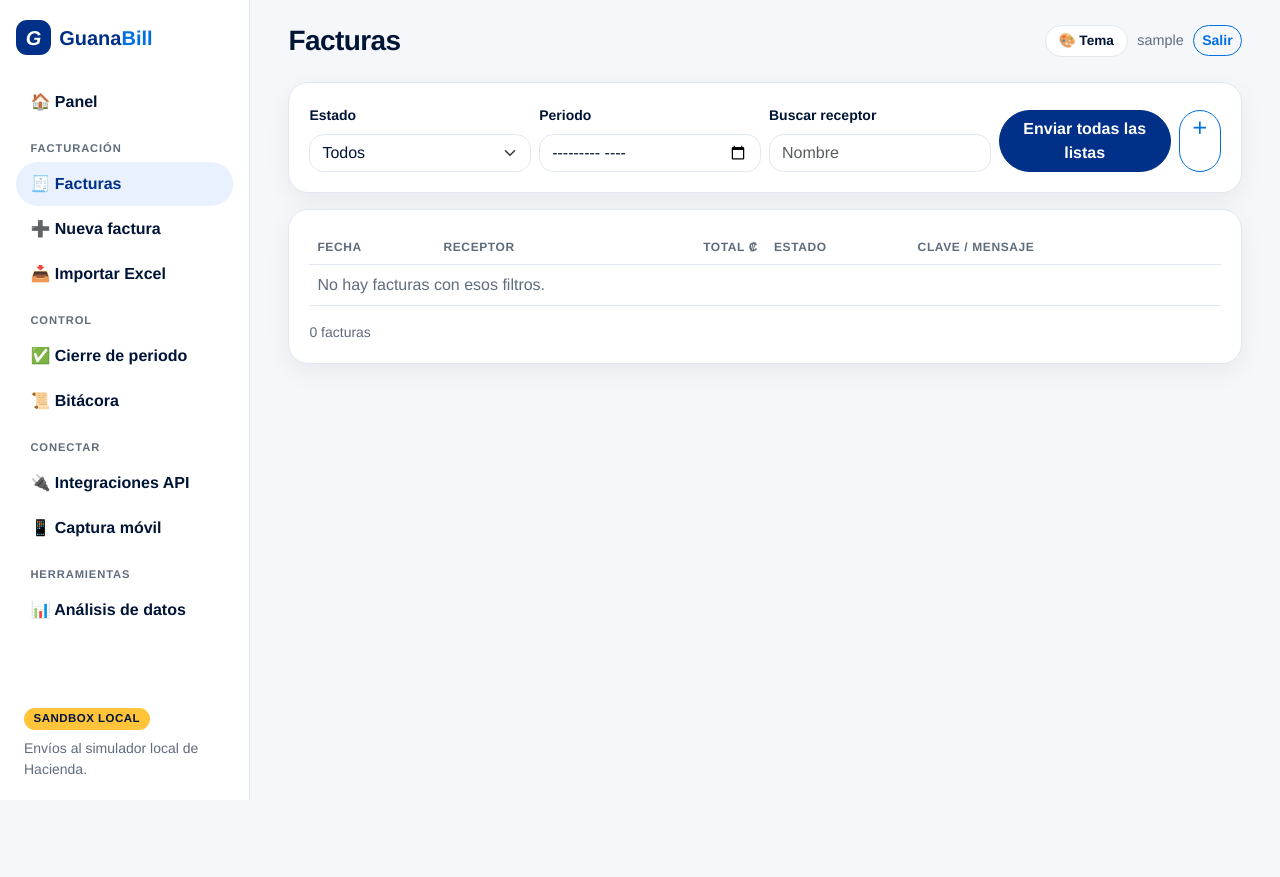
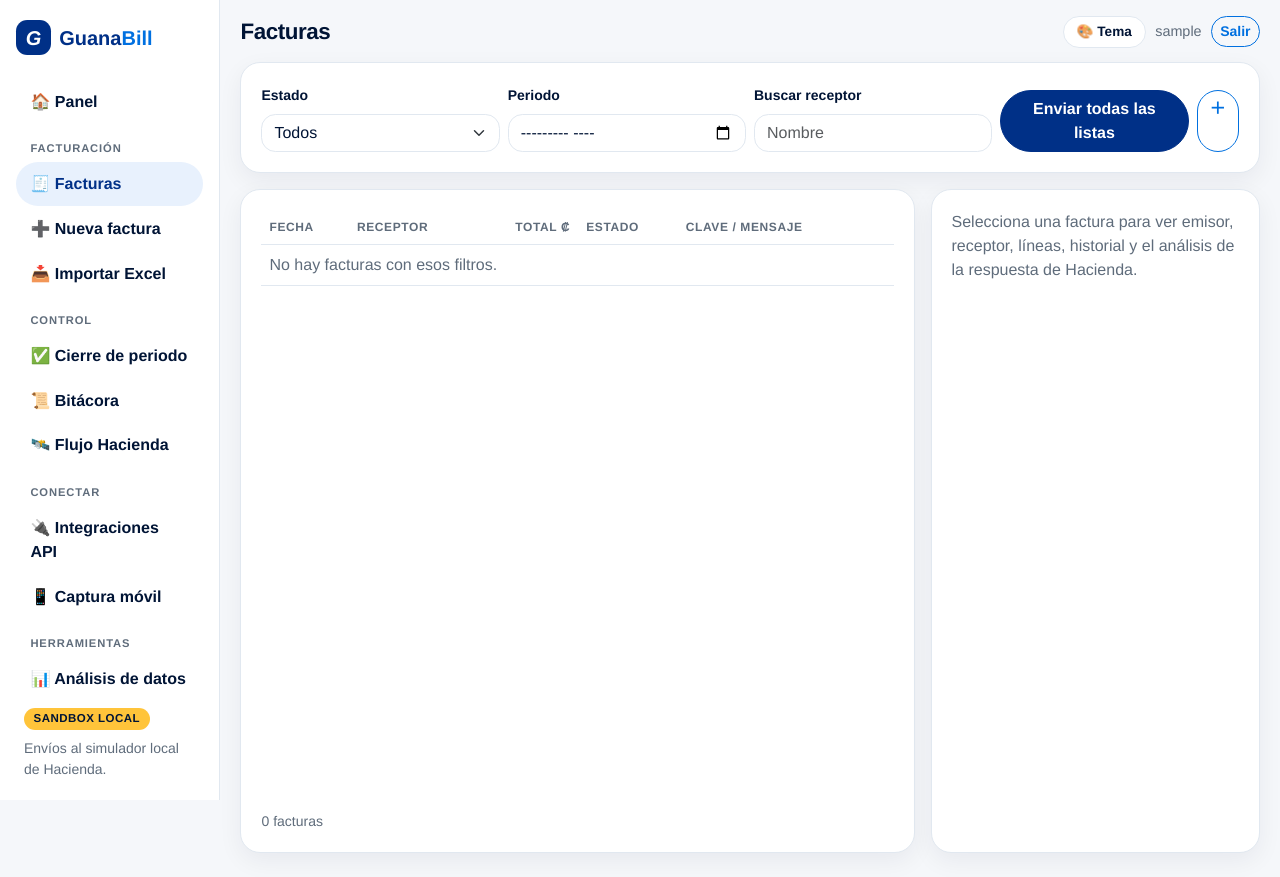
Before and after one commit to mainorblanco9/prototipo_empresa, a Django app: page /facturas/emitidas/ in a window 1280 px wide. Before the commit the page ends 800 px from the top, so only its background shows below. Run offline with Django 5.2, Linux system fonts and the light colour scheme; the visitor is signed in with stand-in values (Sample User, id 1); data that the repository does not hold is empty.

Commit message:
Layout a pantalla completa con detalle lateral, pagina Flujo Hacienda, rutas ATV en el simulador y orden del repo
Co-authored-by: Copilot App <223556219+Copilot@users.noreply.github.com>

```diff
--- a/gateway/src/mock-hacienda.js
+++ b/gateway/src/mock-hacienda.js
@@ -36,7 +36,11 @@ export function createMockHacienda() {
 
   return {
     receipts,
-    handle({ method, path, headers = {}, body = "" }) {
+    handle({ method, path: rawPath, headers = {}, body = "" }) {
+      // Mismas rutas que ATV: IDP de Keycloak y /recepcion/v1/recepcion.
+      const path = rawPath
+        .replace(/^\/auth\/realms\/[^/]+\/protocol\/openid-connect\/token$/, "/token")
+        .replace(/^\/recepcion\/v1\/recepcion/, "/recepcion");
       if (method === "POST" && path === "/token") {
         const form = new URLSearchParams(body);
         if (form.get("grant_type") !== "password" || !form.get("username") || !form.get("password")) {
--- a/gateway/src/server.js
+++ b/gateway/src/server.js
@@ -190,8 +190,8 @@ if (import.meta.url === pathToFileURL(process.argv[1] ?? "").href) {
   const self = `http://127.0.0.1:${port}/mock`;
   const hacienda = createHaciendaClient({
     mode: process.env.HACIENDA_MODE ?? "local",
-    baseUrl: process.env.HACIENDA_BASE_URL ?? self,
-    tokenUrl: process.env.HACIENDA_TOKEN_URL ?? `${self}/token`,
+    baseUrl: process.env.HACIENDA_BASE_URL ?? `${self}/recepcion/v1`,
+    tokenUrl: process.env.HACIENDA_TOKEN_URL ?? `${self}/auth/realms/rut-stag/protocol/openid-connect/token`,
     username: process.env.HACIENDA_USER,
     password: process.env.HACIENDA_PASSWORD,
   });
--- a/generar_excel_ejemplo.py
+++ b/scripts/generar_excel_ejemplo.py
@@ -50,5 +50,5 @@ def write_workbook(filename, rows):
     print(f"Archivo creado: {filename}")
 
 
-write_workbook("ejemplo_gastos.xlsx", rows_with_errors)
-write_workbook("ejemplo_gastos_validos.xlsx", valid_rows)
+write_workbook("samples/ejemplo_gastos.xlsx", rows_with_errors)
+write_workbook("samples/ejemplo_gastos_validos.xlsx", valid_rows)
--- a/validador/templates/validador/_shell.html
+++ b/validador/templates/validador/_shell.html
@@ -10,7 +10,7 @@
         integrity="sha384-QWTKZyjpPEjISv5WaRU9OFeRpok6YctnYmDr5pNlyT2bRjXh0JMhjY6hW+ALEwIH" crossorigin="anonymous">
   {% include 'validador/_theme.html' %}
   <style>
-    .gb-shell { display:grid; grid-template-columns: 250px 1fr; min-height:100vh; }
+    .gb-shell { display:grid; grid-template-columns: 220px 1fr; min-height:100vh; }
     .gb-side { background:var(--surface); border-right:1px solid var(--line); padding:1.25rem 1rem; position:sticky; top:0; height:100vh; display:flex; flex-direction:column; gap:.25rem; }
     .gb-logo { display:flex; align-items:center; gap:.5rem; font-weight:800; font-size:1.25rem; color:var(--brand-dark); text-decoration:none; margin-bottom:1.25rem; }
     .gb-logo .brand-mark { width:2.2rem; height:2.2rem; display:inline-grid; place-items:center; }
@@ -44,6 +44,18 @@
     .gb-dialog .acts { display:flex; gap:.5rem; justify-content:flex-end; }
     .gb-dialog.danger .btn-primary { background:#d92d20 !important; border-color:#d92d20 !important; }
     @keyframes gbpop { from { transform:scale(.94); opacity:0 } to { transform:none; opacity:1 } }
+    .gb-main .container, .gb-main .page-shell, .gb-main .app-main, .gb-main .wizard { max-width:none !important; width:100% !important; }
+    .gb-main { padding:1rem clamp(.75rem,1.6vw,1.75rem) 1.5rem; }
+    .gb-top { margin-bottom:.9rem; } .gb-top h1 { font-size:1.4rem; }
+    .gb-fill { height:calc(100vh - 8.5rem); display:flex; flex-direction:column; min-height:22rem; }
+    .gb-scroll { overflow:auto; flex:1 1 auto; min-height:0; }
+    .gb-scroll thead th { position:sticky; top:0; background:var(--surface); z-index:1; }
+    #detail { overflow:auto; }
+    .gb-dl { display:grid; grid-template-columns:5.5rem 1fr; gap:.25rem .75rem; font-size:.88rem; margin:0; } .gb-dl dt { color:var(--muted); font-weight:700; } .gb-dl dd { margin:0; word-break:break-all; }
+    .gb-hist { font-size:.8rem; color:var(--muted); padding-left:1.1rem; margin:.25rem 0 .75rem; }
+    .gb-aibox { background:var(--soft); border-radius:1rem; padding:.75rem 1rem; } .gb-aibox pre { white-space:pre-wrap; font:inherit; margin:.4rem 0 0; }
+    .gb-grid-2 { display:grid; grid-template-columns:repeat(auto-fit,minmax(min(100%,26rem),1fr)); gap:1rem; align-items:start; }
+    @media (max-width:1199px) { .gb-fill { height:auto; } .gb-scroll { max-height:60vh; } }
     .gb-top h1:empty { display:none; }
     .gb-tools { position:relative; }
     .gb-themebtn { border:1px solid var(--line); background:var(--surface); color:var(--ink); border-radius:999px; padding:.3rem .8rem; font-weight:700; font-size:.85rem; }
@@ -76,6 +88,7 @@
       <div class="grp">Control</div>
       <a href="{% url 'closures' %}" class="{% if name == 'closures' %}on{% endif %}">✅ Cierre de periodo</a>
       <a href="{% url 'activity_log' %}" class="{% if name == 'activity_log' %}on{% endif %}">📜 Bitácora</a>
+      <a href="{% url 'hacienda_flow' %}" class="{% if name == 'hacienda_flow' %}on{% endif %}">🛰️ Flujo Hacienda</a>
       <div class="grp">Conectar</div>
       <a href="{% url 'integrations' %}" class="{% if name == 'integrations' %}on{% endif %}">🔌 Integraciones API</a>
       <a href="{% url 'mobile_capture' %}">📱 Captura móvil</a>
--- a/validador/templates/validador/issued_invoice_list.html
+++ b/validador/templates/validador/issued_invoice_list.html
@@ -14,15 +14,36 @@
       <a class="btn btn-outline-primary" href="{% url 'invoice_wizard' %}">＋</a></div>
   </div>
 </div>
-<div id="msg" class="alert alert-warning" hidden role="status"></div>
-<div class="gb-card mb-3" id="ai" hidden><strong>Análisis de la respuesta de Hacienda (IA local)</strong><pre id="ai-text" style="white-space:pre-wrap;font:inherit;margin:.5rem 0 0"></pre></div>
-<div class="gb-card">
-  <div class="table-responsive"><table class="table gb-table mb-0">
-    <thead><tr><th>Fecha</th><th>Receptor</th><th class="text-end">Total ₡</th><th>Estado</th><th>Clave / mensaje</th><th></th></tr></thead>
-    <tbody id="rows"></tbody>
-  </table></div>
-  <div class="d-flex justify-content-between align-items-center mt-3"><span class="small text-secondary" id="count"></span>
-    <button class="btn btn-outline-primary btn-sm" id="more" type="button" hidden>Cargar más</button></div>
+<div id="msg" class="alert alert-warning py-2" hidden role="status"></div>
+<div class="row g-3 gb-split">
+  <div class="col-xl-8">
+    <div class="gb-card gb-fill">
+      <div class="gb-scroll"><table class="table gb-table table-hover mb-0">
+        <thead><tr><th>Fecha</th><th>Receptor</th><th class="text-end">Total ₡</th><th>Estado</th><th>Clave / mensaje</th><th></th></tr></thead>
+        <tbody id="rows"></tbody>
+      </table></div>
+      <div class="d-flex justify-content-between align-items-center pt-2"><span class="small text-secondary" id="count"></span>
+        <button class="btn btn-outline-primary btn-sm" id="more" type="button" hidden>Cargar más</button></div>
+    </div>
+  </div>
+  <div class="col-xl-4">
+    <aside class="gb-card gb-fill" id="detail" aria-live="polite">
+      <div class="text-secondary" id="detail-empty">Selecciona una factura para ver emisor, receptor, líneas, historial y el análisis de la respuesta de Hacienda.</div>
+      <div id="detail-body" hidden>
+        <div class="d-flex justify-content-between align-items-start gap-2">
+          <div><div class="small text-secondary fw-bold text-uppercase">Factura electrónica</div><div class="fs-5 fw-bold" id="d-total"></div></div>
+          <span class="gb-badge" id="d-status"></span>
+        </div>
+        <dl class="gb-dl mt-2">
+          <dt>Emisor</dt><dd id="d-issuer"></dd><dt>Receptor</dt><dd id="d-receiver"></dd>
+          <dt>Fecha</dt><dd id="d-date"></dd><dt>Clave</dt><dd id="d-clave" class="font-monospace small"></dd>
+        </dl>
+        <table class="table table-sm gb-table"><thead><tr><th>Detalle</th><th class="text-end">Cant.</th><th class="text-end">IVA</th><th class="text-end">Total</th></tr></thead><tbody id="d-lines"></tbody></table>
+        <div class="small text-secondary fw-bold text-uppercase mt-2">Historial</div><ol class="gb-hist" id="d-hist"></ol>
+        <div id="ai" hidden class="gb-aibox"><strong>✨ Análisis de la respuesta de Hacienda</strong><pre id="ai-text"></pre></div>
+      </div>
+    </aside>
+  </div>
 </div>
 {% endblock %}
 {% block scripts %}
@@ -42,9 +63,22 @@
   };
   const note = (t) => { $("msg").hidden = !t; $("msg").textContent = t || ""; };
   const cell = (tr, text, cls) => { const td = tr.insertCell(); td.textContent = text; if (cls) td.className = cls; return td; };
-  let nextUrl = null, items = [];
+  let nextUrl = null, items = [], selected = null;
+  const money = (v) => Number(v).toLocaleString("es-CR", { minimumFractionDigits: 2 });
+  async function show(inv) {
+    selected = inv.id; $("detail-empty").hidden = true; $("detail-body").hidden = false; $("ai").hidden = true;
+    const [full, hist] = await Promise.all([api(`/api/v1/invoices/${inv.id}/`), api(`/api/v1/invoices/${inv.id}/history/`)]);
+    const doc = full.document;
+    $("d-total").textContent = "₡" + money(full.total); const st = $("d-status"); st.className = "gb-badge " + full.status; st.textContent = full.status_label;
+    $("d-issuer").textContent = `${doc.issuer.name} · ${doc.issuer.identification}`; $("d-receiver").textContent = `${doc.receiver.name} · ${doc.receiver.identification}`;
+    $("d-date").textContent = full.issue_date.split("-").reverse().join("/"); $("d-clave").textContent = full.clave || "Aún sin clave (se asigna al enviar)";
+    $("d-lines").replaceChildren(...doc.lines.map(l => { const tr = document.createElement("tr"); [l.description, l.quantity, money(l.tax_amount), money(l.total)].forEach((v, i) => { const td = tr.insertCell(); td.textContent = v; if (i) td.className = "text-end"; }); return tr; }));
+    $("d-hist").replaceChildren(...hist.map(h => { const li = document.createElement("li"); li.textContent = `${new Date(h.created_at).toLocaleString("es-CR")} · ${h.from_status || "—"} → ${h.to_status}`; return li; }));
+    if (full.ai_analysis) { $("ai").hidden = false; $("ai-text").textContent = full.ai_analysis; }
+  }
 
   async function analyze(id) {
+    if ($("detail-body").hidden || selected !== id) await show({ id });
     $("ai").hidden = false; $("ai-text").textContent = "Analizando con IA local…";
     const d = await api(`/api/v1/invoices/${id}/ai-analysis/`, { method: "POST" });
     $("ai-text").textContent = (d.ai_used ? "" : "(IA no disponible; análisis básico)\n") + d.analysis;
@@ -52,7 +86,7 @@
   const post = (inv, to) => api(`/api/v1/invoices/${inv.id}/transition/`, { method: "POST", body: JSON.stringify({ to, version: inv.version }) });
 
   function row(inv) {
-    const tr = document.createElement("tr");
+    const tr = document.createElement("tr"); tr.style.cursor = "pointer"; tr.onclick = (e) => { if (!e.target.closest("button")) show(inv).catch(err => note(err.message)); };
     cell(tr, inv.issue_date.split("-").reverse().join("/"));
     cell(tr, inv.receiver_name);
     cell(tr, Number(inv.total).toLocaleString("es-CR", { minimumFractionDigits: 2 }), "text-end");
--- a/validador/urls.py
+++ b/validador/urls.py
@@ -65,6 +65,7 @@ urlpatterns = [
     path("integraciones/", views.integrations, name="integrations"),
     path("api/v1/invoices/import/", invoice_import.InvoiceImportView.as_view(), name="api_invoice_import"),
     path("api/v1/design/theme/", app_views.theme_api, name="api_design_theme"),
+    path("flujo-hacienda/", app_views.hacienda_flow, name="hacienda_flow"),
     path("panel/", app_views.dashboard, name="dashboard"),
     path("cierres/", app_views.closures, name="closures"),
     path("bitacora/", app_views.activity_log, name="activity_log"),
--- a/validador/views.py
+++ b/validador/views.py
@@ -592,7 +592,7 @@ def _invoice_month_dashboard(batch):
 
 @login_required
 def download_sample_invoices(request):
-    sample_path = settings.BASE_DIR / "ejemplo_facturas_octubre.csv"
+    sample_path = settings.BASE_DIR / "samples" / "ejemplo_facturas_octubre.csv"
     try:
         content = sample_path.read_bytes()
     except OSError as exc:
```
Also changed, not shown: gateway/test/server.test.js (+15 -0 lines), validador/app_views.py (+35 -0 lines), validador/templates/validador/dashboard.html (+11 -8 lines), validador/templates/validador/hacienda_flow.html (added, +31 -0 lines), validador/test_api.py (+8 -0 lines), README.md, samples/ejemplo_facturas_octubre.csv (renamed from ejemplo_facturas_octubre.csv), samples/ejemplo_ventas.csv (renamed from ejemplo_ventas.csv), 4 other files.
